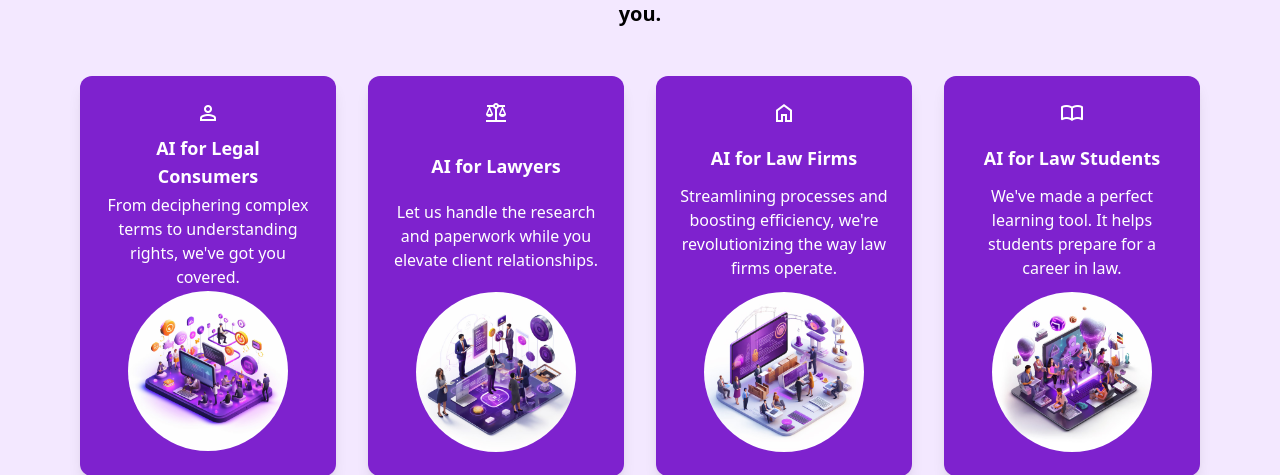
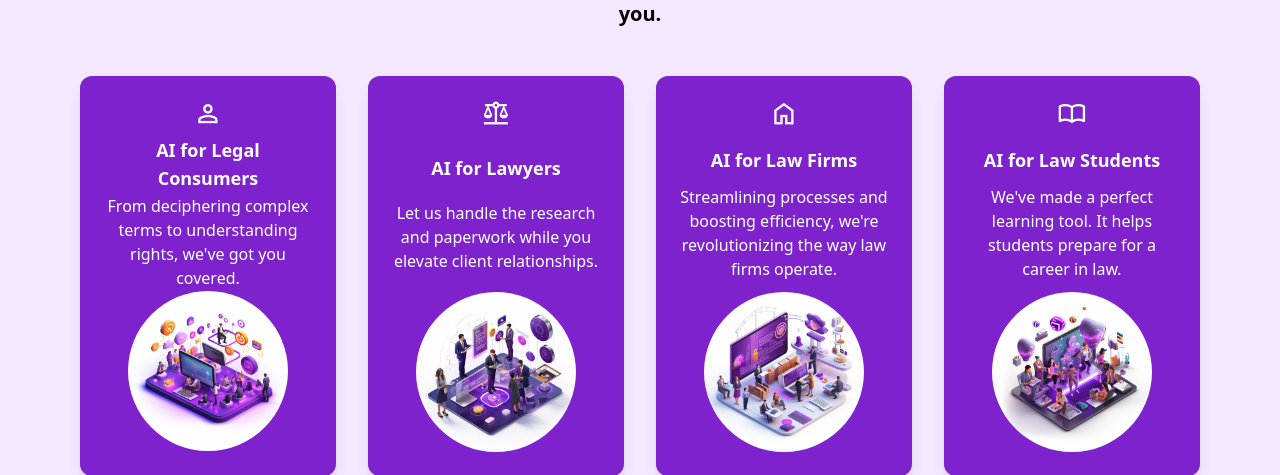
Before and after one commit to Ansh-94/LegalAdvisor, a PHP site: page / in a window 1280 px wide. Shown: the part 1703-2178 px from the top of the page. Run offline with PHP 8.4, Linux system fonts and the light colour scheme; a user stored in the database is signed in; some libraries are stand-ins or nearby versions.

Commit message:
login page ui fixed & index logo large & Contact us email added

```diff
--- a/contactus.php
+++ b/contactus.php
@@ -76,7 +76,8 @@ if (isset($_POST['submit'])) {
                 <h2 class="text-2xl font-bold text-purple-700 mb-2">Get in Touch</h2>
                 <p class="text-gray-600 mb-4">Have questions? Reach out to us.</p>
 
-                <form class="space-y-4 flex-grow" method="POST" action="https://formsubmit.co/aryannai941@gmail.com">
+                <form class="space-y-4 flex-grow" method="POST"
+                    action="https://formsubmit.co/ailegaladvisor01@gmail.com">
                     <input type="text" placeholder="Your Name"
                         class="w-full px-4 py-2 border-2 rounded-md focus:outline-none focus:border-purple-600">
                     <input type="email" placeholder="Your Email" name="email"
--- a/index.php
+++ b/index.php
@@ -156,7 +156,8 @@ if (time() - $_SESSION['LoginActivity'] > 3600) {
             <!-- Card 1 -->
             <div
                 class="bg-purple-700 p-6 rounded-xl shadow-lg text-center transition-transform duration-300 transform hover:scale-105 flex flex-col justify-between min-h-[400px]">
-                <div class="text-2xl"><span class="material-symbols-outlined text-white">person</span></div>
+                <div class="text-2xl"><span class="material-symbols-outlined text-white"
+                        style="font-size:larger">person</span></div>
                 <h3 class="text-lg font-semibold text-white">AI for Legal Consumers</h3>
                 <p class="text-white">
                     From deciphering complex terms to understanding rights, we've got you covered.
@@ -167,7 +168,8 @@ if (time() - $_SESSION['LoginActivity'] > 3600) {
             <!-- Card 2 -->
             <div
                 class="bg-purple-700 p-6 rounded-xl shadow-lg text-center transition-transform duration-300 transform hover:scale-105 flex flex-col justify-between min-h-[400px]">
-                <div class="text-2xl"><span class="material-symbols-outlined text-white">balance</span></div>
+                <div class="text-2xl"><span class="material-symbols-outlined text-white"
+                        style="font-size:larger">balance</span></div>
                 <h3 class="text-lg font-semibold text-white">AI for Lawyers</h3>
                 <p class="text-white">
                     Let us handle the research and paperwork while you elevate client relationships.
@@ -178,7 +180,8 @@ if (time() - $_SESSION['LoginActivity'] > 3600) {
             <!-- Card 3 -->
             <div
                 class="bg-purple-700 p-6 rounded-xl shadow-lg text-center transition-transform duration-300 transform hover:scale-105 flex flex-col justify-between min-h-[400px]">
-                <div class="text-2xl"><span class="material-symbols-outlined text-white">home</span></div>
+                <div class="text-2xl"><span class="material-symbols-outlined text-white"
+                        style="font-size:larger">home</span></div>
                 <h3 class="text-lg font-semibold text-white">AI for Law Firms</h3>
                 <p class="text-white">
                     Streamlining processes and boosting efficiency, we're revolutionizing the way law firms operate.
@@ -189,7 +192,9 @@ if (time() - $_SESSION['LoginActivity'] > 3600) {
             <!-- Card 4 -->
             <div
                 class="bg-purple-700 p-6 rounded-xl shadow-lg text-center transition-transform duration-300 transform hover:scale-105 flex flex-col justify-between min-h-[400px]">
-                <div class="text-2xl"><span class="material-symbols-outlined text-white">import_contacts</span></div>
+                <div class="text-2xl"><span class="material-symbols-outlined text-white"
+                        style="font-size:larger">import_contacts</span>
+                </div>
                 <h3 class="text-lg font-semibold text-white">AI for Law Students</h3>
                 <p class="text-white">
                     We've made a perfect learning tool. It helps students prepare for a career in law.
@@ -390,7 +395,7 @@ if (time() - $_SESSION['LoginActivity'] > 3600) {
             <!-- Column 3 -->
             <div>
                 <h3 class="text-lg font-semibold text-blue-400">Contact Info</h3>
-                <p class="mt-2 text-gray-400">Email: contact@legaladvisory.com</p>
+                <p class="mt-2 text-gray-400">Email: ailegaladvidsor01.com</p>
                 <p class="text-gray-400">Phone: (555) 123-4567</p>
             </div>
         </div>
--- a/lawyerRegistration.php
+++ b/lawyerRegistration.php
@@ -129,6 +129,12 @@ if (isset($_POST['btnRegister'])) {
         <form class="grid grid-cols-2 gap-4 mt-6 " method="POST" action="lawyerRegistration.php"
             enctype="multipart/form-data">
 
+            <!-- <div class="flex flex-col">
+    <label for="fullname" class="mb-1 font-medium">Full Name</label>
+    <input type="text" id="fullname" name="FullName" placeholder="Full Name"
+           class="border p-2 rounded focus:outline-none focus:ring-2 focus:ring-blue-500" required>
+</div> -->
+
             <input type="text" placeholder="Full Name" name="FullName" class="border p-2 rounded" required>
 
             <input type="text" placeholder="Bar Council Registration Number" name="BarRegistration"
```
Also changed, not shown: LawsRules.php (+11 -8 lines), log.php (+13 -2 lines), 1 other file.
